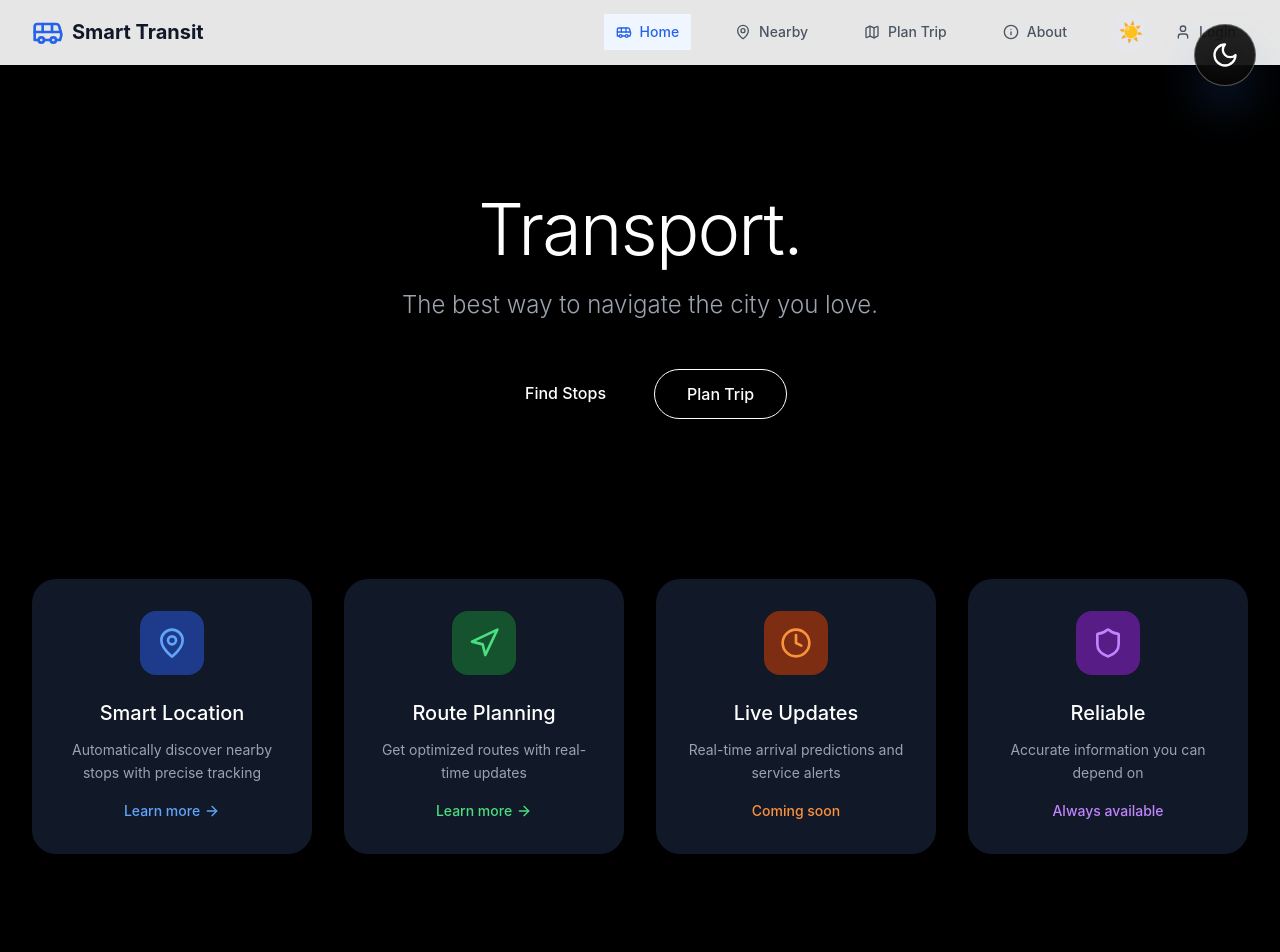
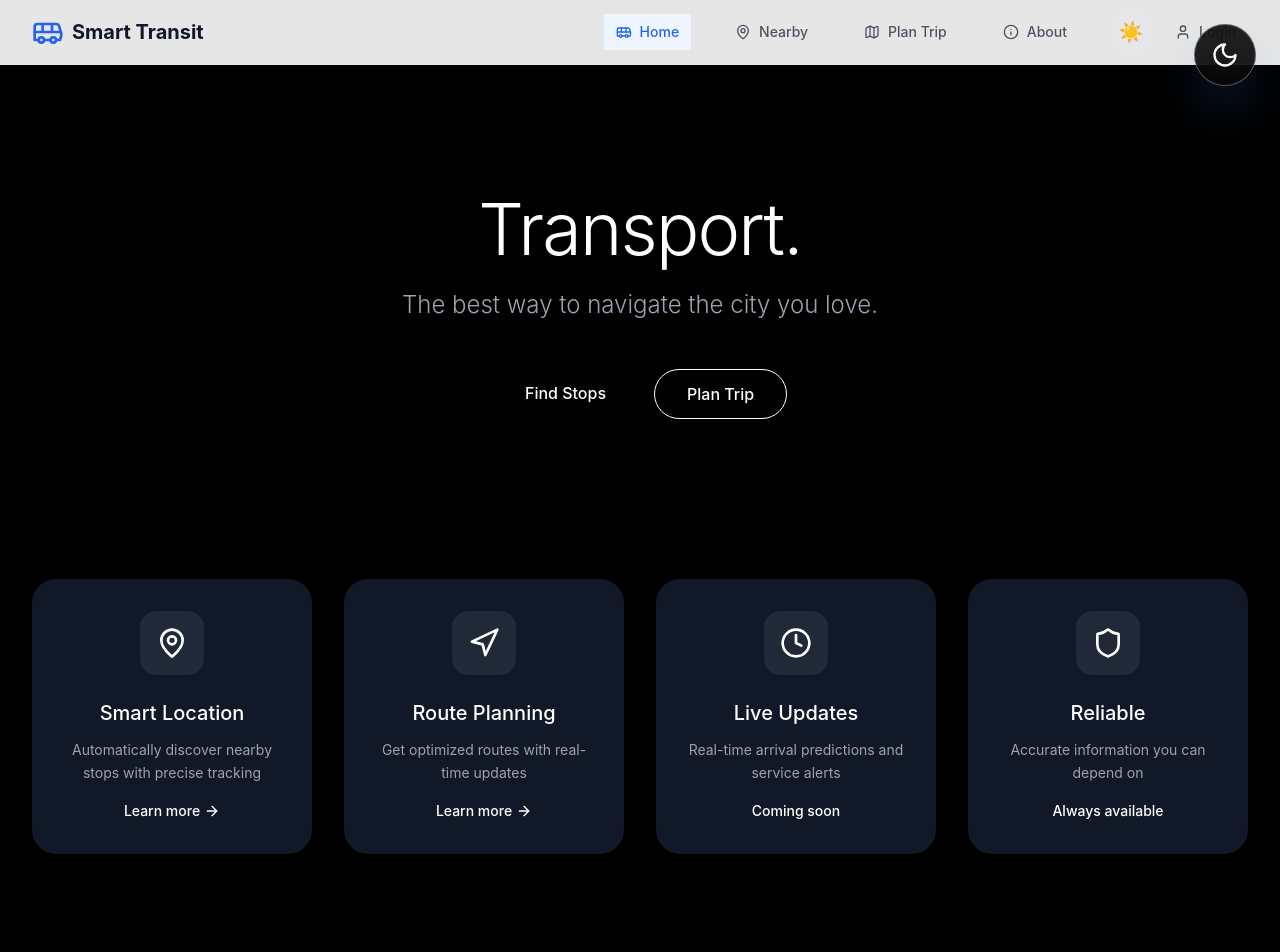
Before and after one commit to Aagneshshifak/smart_transist, a React (Vite) app: page / in a window 1280 px wide. Shown: the top 952 px of the page. Built offline with nearby package versions, Linux system fonts and the light colour scheme.

Commit message:
Fix: Update feature icons to black
Updated the icons for Smart Location, Route Planning, Live Updates, and Reliable features to black.

```diff
--- a/src/pages/Index.tsx
+++ b/src/pages/Index.tsx
@@ -94,9 +94,9 @@ const Index = () => {
               theme === 'day' ? 'bg-gray-50 hover:bg-gray-100' : 'bg-gray-900 hover:bg-gray-800'
             }`}>
               <div className={`w-16 h-16 mx-auto mb-6 rounded-2xl flex items-center justify-center ${
-                theme === 'day' ? 'bg-blue-100' : 'bg-blue-900'
+                theme === 'day' ? 'bg-gray-200' : 'bg-gray-800'
               }`}>
-                <MapPin className={`h-8 w-8 ${theme === 'day' ? 'text-blue-600' : 'text-blue-400'}`} />
+                <MapPin className={`h-8 w-8 ${theme === 'day' ? 'text-black' : 'text-white'}`} />
               </div>
               <h3 className={`text-xl font-medium mb-3 ${theme === 'day' ? 'text-black' : 'text-white'}`}>
                 Smart Location
@@ -107,7 +107,7 @@ const Index = () => {
               <Link
                 to="/nearby-stops"
                 className={`inline-flex items-center mt-4 text-sm font-medium ${
-                  theme === 'day' ? 'text-blue-600 hover:text-blue-700' : 'text-blue-400 hover:text-blue-300'
+                  theme === 'day' ? 'text-black hover:text-gray-700' : 'text-white hover:text-gray-300'
                 }`}
               >
                 Learn more <ArrowRight className="h-4 w-4 ml-1" />
@@ -119,9 +119,9 @@ const Index = () => {
               theme === 'day' ? 'bg-gray-50 hover:bg-gray-100' : 'bg-gray-900 hover:bg-gray-800'
             }`}>
               <div className={`w-16 h-16 mx-auto mb-6 rounded-2xl flex items-center justify-center ${
-                theme === 'day' ? 'bg-green-100' : 'bg-green-900'
+                theme === 'day' ? 'bg-gray-200' : 'bg-gray-800'
               }`}>
-                <Navigation className={`h-8 w-8 ${theme === 'day' ? 'text-green-600' : 'text-green-400'}`} />
+                <Navigation className={`h-8 w-8 ${theme === 'day' ? 'text-black' : 'text-white'}`} />
               </div>
               <h3 className={`text-xl font-medium mb-3 ${theme === 'day' ? 'text-black' : 'text-white'}`}>
                 Route Planning
@@ -132,7 +132,7 @@ const Index = () => {
               <Link
                 to="/trip-planner"
                 className={`inline-flex items-center mt-4 text-sm font-medium ${
-                  theme === 'day' ? 'text-green-600 hover:text-green-700' : 'text-green-400 hover:text-green-300'
+                  theme === 'day' ? 'text-black hover:text-gray-700' : 'text-white hover:text-gray-300'
                 }`}
               >
                 Learn more <ArrowRight className="h-4 w-4 ml-1" />
@@ -144,9 +144,9 @@ const Index = () => {
               theme === 'day' ? 'bg-gray-50 hover:bg-gray-100' : 'bg-gray-900 hover:bg-gray-800'
             }`}>
               <div className={`w-16 h-16 mx-auto mb-6 rounded-2xl flex items-center justify-center ${
-                theme === 'day' ? 'bg-orange-100' : 'bg-orange-900'
+                theme === 'day' ? 'bg-gray-200' : 'bg-gray-800'
               }`}>
-                <Clock className={`h-8 w-8 ${theme === 'day' ? 'text-orange-600' : 'text-orange-400'}`} />
+                <Clock className={`h-8 w-8 ${theme === 'day' ? 'text-black' : 'text-white'}`} />
               </div>
               <h3 className={`text-xl font-medium mb-3 ${theme === 'day' ? 'text-black' : 'text-white'}`}>
                 Live Updates
@@ -155,7 +155,7 @@ const Index = () => {
                 Real-time arrival predictions and service alerts
               </p>
               <div className={`inline-flex items-center mt-4 text-sm font-medium ${
-                theme === 'day' ? 'text-orange-600' : 'text-orange-400'
+                theme === 'day' ? 'text-black' : 'text-white'
               }`}>
                 Coming soon
               </div>
@@ -166,9 +166,9 @@ const Index = () => {
               theme === 'day' ? 'bg-gray-50 hover:bg-gray-100' : 'bg-gray-900 hover:bg-gray-800'
             }`}>
               <div className={`w-16 h-16 mx-auto mb-6 rounded-2xl flex items-center justify-center ${
-                theme === 'day' ? 'bg-purple-100' : 'bg-purple-900'
+                theme === 'day' ? 'bg-gray-200' : 'bg-gray-800'
               }`}>
-                <Shield className={`h-8 w-8 ${theme === 'day' ? 'text-purple-600' : 'text-purple-400'}`} />
+                <Shield className={`h-8 w-8 ${theme === 'day' ? 'text-black' : 'text-white'}`} />
               </div>
               <h3 className={`text-xl font-medium mb-3 ${theme === 'day' ? 'text-black' : 'text-white'}`}>
                 Reliable
@@ -177,7 +177,7 @@ const Index = () => {
                 Accurate information you can depend on
               </p>
               <div className={`inline-flex items-center mt-4 text-sm font-medium ${
-                theme === 'day' ? 'text-purple-600' : 'text-purple-400'
+                theme === 'day' ? 'text-black' : 'text-white'
               }`}>
                 Always available
               </div>
```
